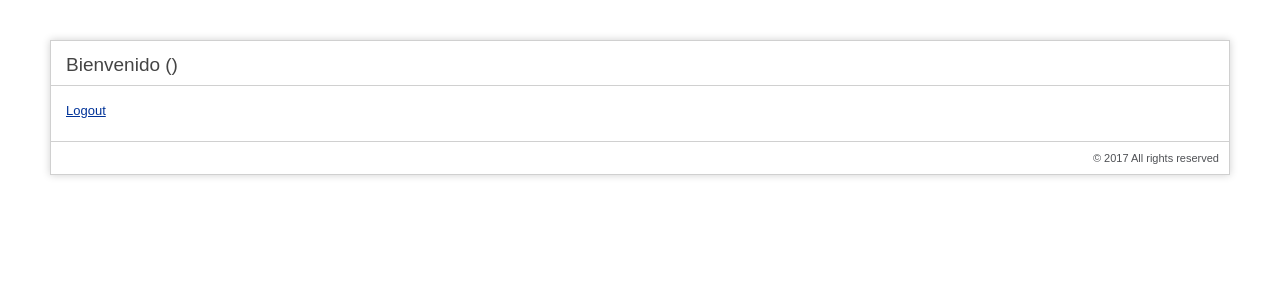
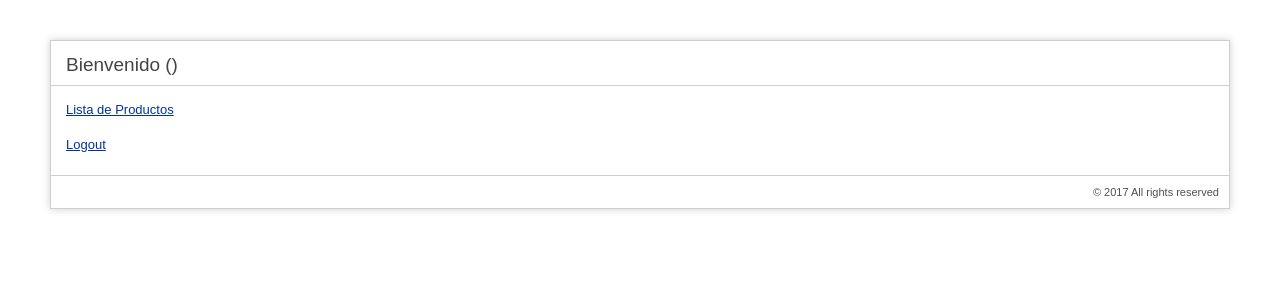
Before and after one commit to hansellramos/inventario, a CodeIgniter app: page /product/ in a window 1280 px wide. Shown: the top 300 px of the page. Run offline with CodeIgniter, Linux system fonts and the light colour scheme; the visitor is signed in with stand-in values (Sample User, id 1); some libraries are stand-ins or nearby versions.

Commit message:
Added products home menu

```diff
--- a/application/views/welcome_index.php
+++ b/application/views/welcome_index.php
@@ -11,6 +11,7 @@
         <div id="container">
             <h1>Bienvenido <?php echo "$account->name $account->lastname ($account->username)"; ?></h1>
             <div id="body">
+                <?php echo anchor('product/index','Lista de Productos',['class'=>'']); ?>
             </div>
 
             <div id="logout">
```
